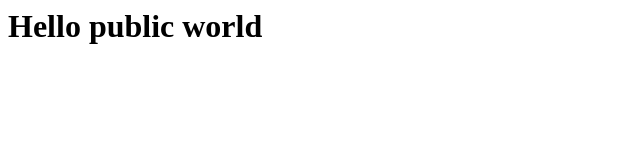
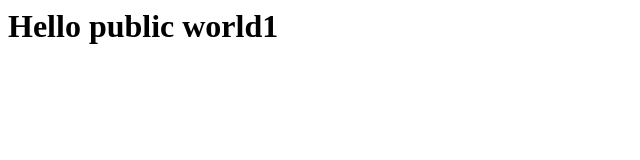
Before and after one commit to binitkumar26/github-command-repo, a plain HTML site: page index.html in a window 1280 px wide. Shown: the full height of the page, 0-640 px from the left. Drawn offline with Linux system fonts and the light colour scheme.

Commit message:
1 commit

```diff
--- a/index.html
+++ b/index.html
@@ -6,6 +6,6 @@
     <title>Document</title>
 </head>
 <body>
-    <h1>Hello public world</h1>
+    <h1>Hello public world1</h1>
 </body>
 </html>
```
